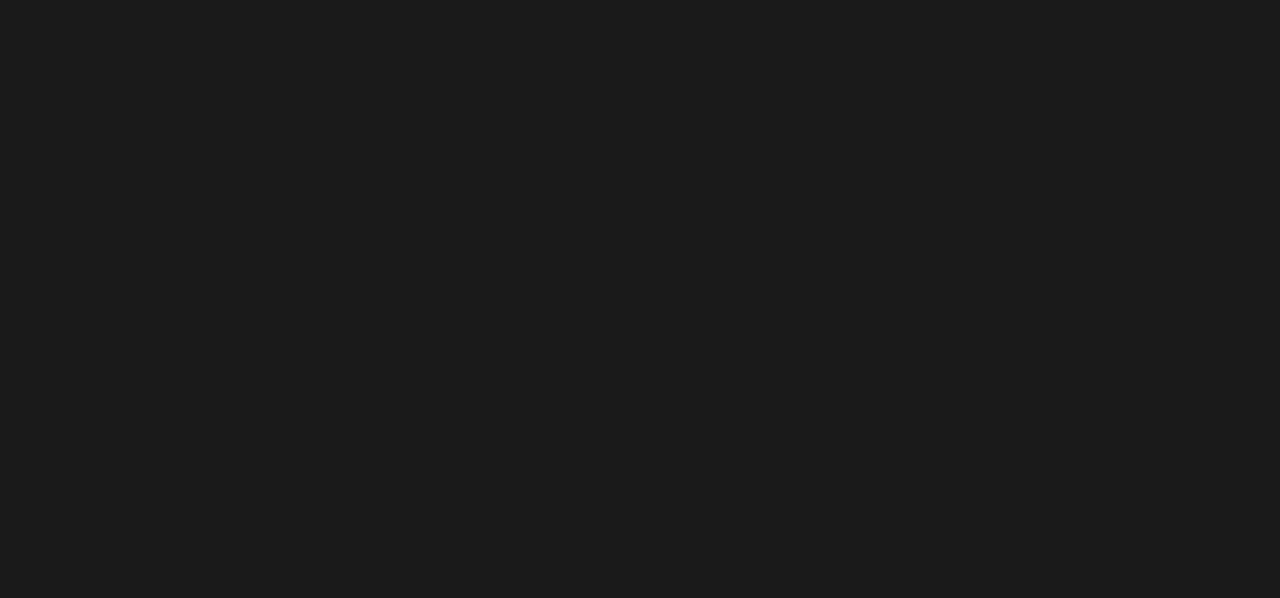
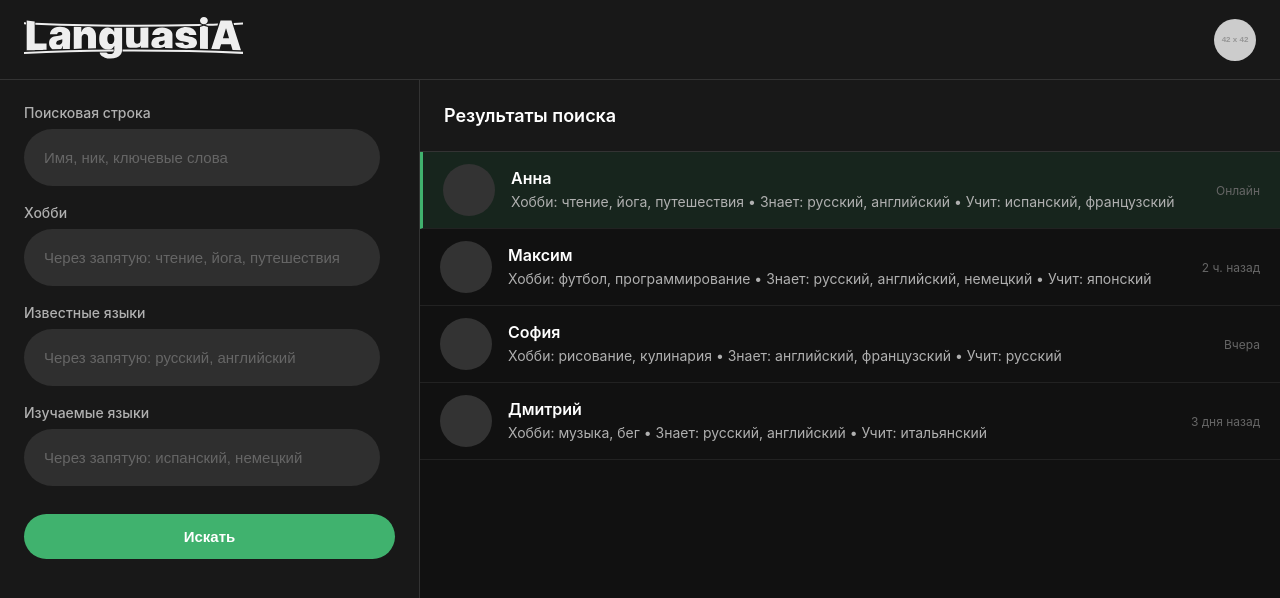
Before and after one commit to Azat201003/languasia, a React (Vite) app in the folder frontend/: page /search in a window 1280 px wide. Before the commit this address had no page. Shown: the top 598 px of the page. Built offline with nearby package versions, Linux system fonts and the light colour scheme; sample sign-in values are in the browser's storage.

Commit message:
trans (late)

```diff
--- a/frontend/src/App.jsx
+++ b/frontend/src/App.jsx
@@ -2,6 +2,7 @@ import React from 'react';
 import { Routes, BrowserRouter, Route, Navigate, Outlet } from 'react-router-dom';
 import {AuthPage} from './components/AuthPage';
 import {EditProfile} from './components/EditProfile';
+import {SearchPeople} from './components/SearchPeople';
 import Messenger from './components/Messenger';
 
 
@@ -22,7 +23,7 @@ function App() {
         <Routes>
           <Route path="/auth" element={< AuthPage/>} />
           <Route element={<ProtectedRoute />}>
-          <Route path="/" element={< Messenger />} />
+p         <Route path="/" element={< Messenger />} />
             <Route path="/my" element={<EditProfile
               initialDescription={""}
               initialHobbyTitles={["hdbvfl"]}
@@ -34,6 +35,7 @@ function App() {
               }}
               onCancel={() => navigate(-1)}
             />} />
+            <Route path="/search" element={<SearchPeople/>} />
         </Route>
         </Routes>
     </BrowserRouter>
--- a/frontend/src/components/Messenger.jsx
+++ b/frontend/src/components/Messenger.jsx
@@ -39,8 +39,8 @@ const Messenger = () => {
               className="chat-avatar"
             />
             <div className="chat-info">
-              <div className="chat-name">Алексей Петров</div>
-              <div className="chat-preview">Ок, давай в 19:00</div>
+              <div className="chat-name">Alex K.</div>
+              <div className="chat-preview">Ok, let's on 19:00</div>
             </div>
             <div className="chat-time">14:32</div>
           </div>
@@ -50,8 +50,8 @@ const Messenger = () => {
               className="chat-avatar"
             />
             <div className="chat-info">
-              <div className="chat-name">Команда проекта</div>
-              <div className="chat-preview">Мария: не забудьте про встречу</div>
+              <div className="chat-name">Project team</div>
+              <div className="chat-preview">Mary: don't forget about meating</div>
             </div>
             <div className="chat-time">12:05</div>
           </div>
@@ -61,10 +61,10 @@ const Messenger = () => {
               className="chat-avatar"
             />
             <div className="chat-info">
-              <div className="chat-name">Друзья</div>
-              <div className="chat-preview">Ты: фото с вчерашнего дня</div>
+              <div className="chat-name">Friends</div>
+              <div className="chat-preview">You: Gestern Foto</div>
             </div>
-            <div className="chat-time">Вчера</div>
+            <div className="chat-time">yesterday</div>
           </div>
 
           {/* Дополнительные чаты добавляйте здесь */}
@@ -77,27 +77,27 @@ const Messenger = () => {
           <div
             className="chat-avatar"
           />
-          <div className="chat-name">Алексей Петров</div>
+          <div className="chat-name">Alex K.</div>
         </div>
 
         <div className="messages">
           <div className="message received">
-            Привет! Как дела?
+            Hi! How are you?
             <div className="message-time">14:20</div>
           </div>
 
           <div className="message sent">
-            Нормально, спасибо! А у тебя?
+            Ok, thanks! And you?
             <div className="message-time">14:21</div>
           </div>
 
           <div className="message received">
-            Тоже хорошо. Встретимся сегодня вечером?
+            Ok too. Will we meet tomorrow?
             <div className="message-time">14:25</div>
           </div>
 
           <div className="message sent">
-            Да, давай в 19:00
+            Yeah, let'\''s at 19:00
             <div className="message-time">14:32</div>
           </div>
 
@@ -108,7 +108,7 @@ const Messenger = () => {
           <input
             type="text"
             className="message-input"
-            placeholder="Напишите сообщение..."
+            placeholder="Write message..."
           />
           <button className="send-btn" aria-label="Отправить"  onClick={onWebsocketConnect}>
             <img
--- a/frontend/src/components/SearchPeople.css
+++ b/frontend/src/components/SearchPeople.css
@@ -0,0 +1,188 @@
+* {
+  margin: 0;
+  padding: 0;
+  box-sizing: border-box;
+}
+html {
+  height: 100%;
+}
+body {
+  height: 100vh;
+  min-height: 100%;
+  background-color: #0d0d0df0;
+  display: flex;
+  flex-direction: column;
+  font-family: -apple-system, BlinkMacSystemFont, 'Segoe UI', Roboto, Oxygen, Ubuntu, Cantarell, 'Open Sans', 'Helvetica Neue', sans-serif;
+  color: #e0e0e0;
+}
+/* Верхняя панель */
+.top-header {
+  height: 10vh;
+  background-color: #181818;
+  border-bottom: 1px solid #333;
+  display: flex;
+  align-items: center;
+  justify-content: space-between;
+  padding: 0 24px;
+  flex-shrink: 0;
+}
+.logo {
+  font-size: 28px;
+  font-weight: 600;
+  color: #ffffff;
+}
+.profile-btn {
+  width: 42px;
+  height: 42px;
+  background-color: #2f2f2f;
+  border: none;
+  border-radius: 50%;
+  cursor: pointer;
+  background-image: url('https://via.placeholder.com/42');
+  background-size: cover;
+  background-position: center;
+  transition: box-shadow 0.2s;
+}
+.profile-btn:hover {
+  box-shadow: 0 0 0 2px #40B26E;
+}
+/* Основной контент */
+.main-content {
+  flex: 1;
+  display: flex;
+  overflow: hidden;
+}
+/* Левая панель — форма поиска */
+.search-sidebar {
+  width: 420px;
+  background-color: #181818;
+  border-right: 1px solid #333;
+  display: flex;
+  flex-direction: column;
+  padding: 24px;
+  flex-shrink: 0;
+}
+.search-form {
+  display: flex;
+  flex-direction: column;
+  gap: 18px;
+}
+.search-field {
+  display: flex;
+  flex-direction: column;
+  gap: 8px;
+}
+.search-label {
+  font-size: 14px;
+  color: #b0b0b0;
+  font-weight: 500;
+}
+.search-input {
+  padding: 14px 20px;
+  background-color: #2f2f2f;
+  border: none;
+  border-radius: 9999px;
+  color: #e0e0e0;
+  font-size: 15px;
+}
+.search-input::placeholder {
+  color: #666;
+}
+.search-input:focus {
+  outline: none;
+  box-shadow: 0 0 0 1px #40b26e94;
+}
+.search-button {
+  margin-top: 10px;
+  background-color: #40B26E;
+  color: #ffffff;
+  padding: 14px 20px;
+  border: none;
+  border-radius: 9999px;
+  font-size: 15px;
+  font-weight: 600;
+  cursor: pointer;
+  transition: background-color 0.2s;
+}
+.search-button:hover {
+  background-color: #359056;
+}
+/* Правая панель — список результатов */
+.results-area {
+  flex: 1;
+  background-color: #111111;
+  display: flex;
+  flex-direction: column;
+}
+.results-header {
+  height: 9vh;
+  background-color: #181818;
+  border-bottom: 1px solid #333;
+  display: flex;
+  align-items: center;
+  padding: 0 24px;
+  flex-shrink: 0;
+  font-size: 18px;
+  font-weight: 600;
+  color: #ffffff;
+}
+.results-list {
+  flex: 1;
+  overflow-y: auto;
+  min-height: 0;
+}
+.chat-item {
+  display: flex;
+  align-items: center;
+  padding: 14px 20px;
+  cursor: pointer;
+  transition: background-color 0.2s;
+  border-bottom: 1px solid #222;
+}
+.chat-item:hover {
+  background-color: #2c2c2c;
+}
+.chat-item.active {
+  background-color: #40B26E20;
+  border-left: 3px solid #40B26E;
+}
+.chat-avatar {
+  width: 56px;
+  height: 56px;
+  border-radius: 50%;
+  background-color: #333;
+  background-size: cover;
+  background-position: center;
+  margin-right: 18px;
+  flex-shrink: 0;
+}
+.chat-info {
+  flex: 1;
+  min-width: 0;
+}
+.chat-name {
+  font-size: 16px;
+  font-weight: 600;
+  color: #ffffff;
+  margin-bottom: 6px;
+}
+.chat-preview {
+  font-size: 13.5px;
+  color: #b0b0b0;
+  line-height: 1.4;
+}
+.chat-status {
+  font-size: 12px;
+  color: #666;
+  margin-left: 12px;
+}
+.no-results {
+  flex: 1;
+  display: flex;
+  align-items: center;
+  justify-content: center;
+  color: #999;
+  font-size: 16px;
+  text-align: center;
+  padding: 40px;
+}
--- a/frontend/src/components/SearchPeople.jsx
+++ b/frontend/src/components/SearchPeople.jsx
@@ -0,0 +1,83 @@
+import React, { useState, useContext } from 'react';
+import './SearchPeople.css';
+import api from "../api.jsx";
+import Header from './Header'
+
+const SearchPeople = () => {
+  return (
+    <>
+      <Header />
+      <div className="main-content">
+        <div className="search-sidebar">
+          <div className="search-form">
+            <div className="search-field">
+              <label className="search-label">Поисковая строка</label>
+              <input type="text" className="search-input" placeholder="Имя, ник, ключевые слова"/>
+            </div>
+            <div className="search-field">
+              <label className="search-label">Хобби</label>
+              <input type="text" className="search-input" placeholder="Через запятую: чтение, йога, путешествия"/>
+            </div>
+            <div className="search-field">
+              <label className="search-label">Известные языки</label>
+              <input type="text" className="search-input" list="language-list" placeholder="Через запятую: русский, английский" />
+            </div>
+            <div className="search-field">
+              <label className="search-label">Изучаемые языки</label>
+              <input type="text" className="search-input" list="language-list" placeholder="Через запятую: испанский, немецкий" />
+            </div>
+            <button className="search-button">Искать</button>
+          </div>
+
+          <datalist id="language-list">
+            <option value="Русский" />
+            <option value="Английский" />
+          </datalist>
+        </div>
+
+        <div className="results-area">
+          <div className="results-header">Результаты поиска</div>
+          <div className="results-list">
+            <div className="chat-item active">
+              <div className="chat-avatar"></div>
+              <div className="chat-info">
+                <div className="chat-name">Анна</div>
+                <div className="chat-preview">Хобби: чтение, йога, путешествия • Знает: русский, английский • Учит: испанский, французский</div>
+              </div>
+              <div className="chat-status">Онлайн</div>
+            </div>
+
+            <div className="chat-item">
+              <div className="chat-avatar"></div>
+              <div className="chat-info">
+                <div className="chat-name">Максим</div>
+                <div className="chat-preview">Хобби: футбол, программирование • Знает: русский, английский, немецкий • Учит: японский</div>
+              </div>
+              <div className="chat-status">2 ч. назад</div>
+            </div>
+
+            <div className="chat-item">
+              <div className="chat-avatar"></div>
+              <div className="chat-info">
+                <div className="chat-name">София</div>
+                <div className="chat-preview">Хобби: рисование, кулинария • Знает: английский, французский • Учит: русский</div>
+              </div>
+              <div className="chat-status">Вчера</div>
+            </div>
+
+            <div className="chat-item">
+              <div className="chat-avatar"></div>
+              <div className="chat-info">
+                <div className="chat-name">Дмитрий</div>
+                <div className="chat-preview">Хобби: музыка, бег • Знает: русский, английский • Учит: итальянский</div>
+              </div>
+              <div className="chat-status">3 дня назад</div>
+            </div>
+          </div>
+        </div>
+      </div>
+    </>
+  );
+};
+
+export { SearchPeople };
```
Also changed, not shown: 1 other file (tests, documents, lock files or other folders).
